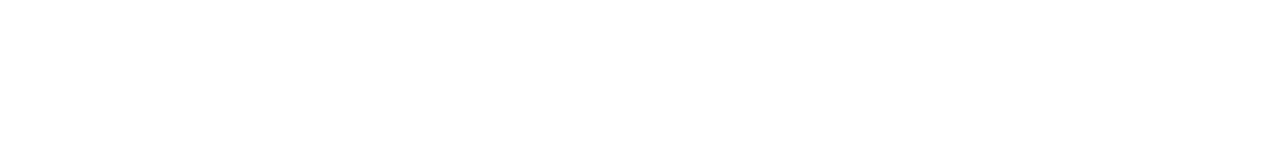
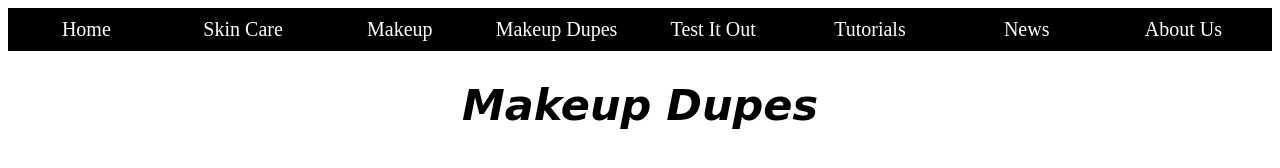
Before and after one commit to emily1562/DVE, a plain HTML site: page MakeupDupes.html in a window 1280 px wide. Drawn offline with Linux system fonts and the light colour scheme.

Commit message:
update bar

```diff
--- a/MakeupDupes.html
+++ b/MakeupDupes.html
@@ -1,11 +1,28 @@
 <!DOCTYPE html>
 
 <html>
+<link rel ="stylesheet"; href = "allpages.css">
+<script src="java.js"></script>
+
 <head>
 </head>
 
 <body>
+<!-- Link Bar -->
+<div class = "bar">
+  <a id="Home" href="finalprojectdg.html" onmouseover="makeGrey(Home)" onmouseout="makeBlack(Home)">Home</a>
+  <a id="SkinCare" href="SkinCare.html" onmouseover="makeGrey(SkinCare)" onmouseout="makeBlack(SkinCare)">Skin Care</a>
+  <a id="Makeup" href="Makeup.html" onmouseover="makeGrey(Makeup)" onmouseout="makeBlack(Makeup)">Makeup</a>
+  <a id="MakeupDupes" href="MakeupDupes.html" onmouseover="makeGrey(MakeupDupes)" onmouseout="makeBlack(MakeupDupes)">Makeup Dupes</a>
+  <a id="TestItOut" href="TestItOut.html" onmouseover="makeGrey(TestItOut)" onmouseout="makeBlack(TestItOut)">Test It Out</a>
+  <a id="Tutorials" href="Tutorials.html" onmouseover="makeGrey(Tutorials)" onmouseout="makeBlack(Tutorials)">Tutorials</a>
+  <a id="News" href="News.html" onmouseover="makeGrey(News)" onmouseout="makeBlack(News)">News</a>
+  <a id="AboutUs" href="aboutus.html" onmouseover="makeGrey(AboutUs)" onmouseout="makeBlack(AboutUs)">About Us</a>
+</div>
+
+<h1> Makeup Dupes </h1>
+
+</body>
 
 
-
-</body>
+</html>
--- /dev/null
+++ b/allpages.css
@@ -0,0 +1,22 @@
+/* Bar CSS*/
+h1{
+  font-family: 'Fugaz One', cursive;
+  font-style: italic;
+  text-align: center;
+  font-size: 43px;
+}
+
+.bar{
+  background-color: black;
+  overflow: hidden;
+}
+
+.bar a{
+  float: left;
+  color: white;
+  text-align: center;
+  padding: 10px 12px;
+  text-decoration: none;
+  font-size: 20px;
+  width: 10.5%
+}
--- /dev/null
+++ b/java.js
@@ -0,0 +1,7 @@
+function makeGrey(x){
+  x.style.backgroundColor= "#999999";
+}
+
+function makeBlack(x){
+  x.style.backgroundColor= "black";
+}
```
Also changed, not shown: Makeup.html (+19 -2 lines), TestItOut.html (+18 -2 lines), Tutorials.html (+19 -2 lines), aboutus.html (added).
